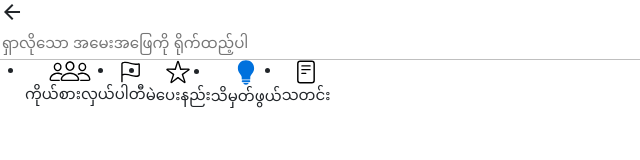
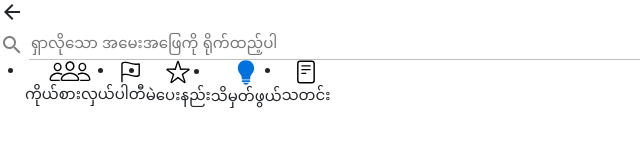
Before and after one commit to PopStackHack/mVoterWeb, a Next.js app: page /faqs/search in a window 1280 px wide. Shown: the top 160 px of the page, without its empty margins (0-640 px from the left). Built offline with nearby package versions, Linux system fonts and the light colour scheme.

Commit message:
fix: style adjustments

```diff
--- a/components/Search/SearchPage.js
+++ b/components/Search/SearchPage.js
@@ -5,6 +5,8 @@ import Layout from '../../components/Layout/Layout';
 import AppHeader from '../../components/Layout/AppHeader/AppHeader';
 import { debounce } from '../../utils/helpers';
 import React, { useCallback, useState, Children } from 'react';
+
+import './SearchPage.scss';
 
 const SearchPage = (props) => {
   const {
@@ -46,10 +48,13 @@ const SearchPage = (props) => {
   return (
     <Layout>
       <AppHeader>
-        <div onClick={() => router.back()}><i className="material-icons">arrow_back</i></div>
-        <input
-          type="text"
-          className="search-input" placeholder={inputPlaceholder} onChange={onChangeSearch} value={searchString} />
+        <i className="material-icons" onClick={() => router.back()}>arrow_back</i>
+        <div className="search-input-group">
+          <i className="material-icons">search</i>
+          <input
+            type="text"
+            className="search-input" placeholder={inputPlaceholder} onChange={onChangeSearch} value={searchString} />
+        </div>
       </AppHeader>
       <section className="container">
         <div className="row">
--- /dev/null
+++ b/components/Search/SearchPage.scss
@@ -0,0 +1,21 @@
+.search-input-group {
+  width: 90%;
+  display: flex;
+  align-items: center;
+  > i {
+    color: rgba($color: #000000, $alpha: 0.5);
+    display: inline-block;
+    margin-right: 5px;
+  }
+}
+
+.search-input {
+  border-top: 0;
+  border-left: 0;
+  border-right: 0;
+  float: right;
+  border-bottom: 1px solid rgba($color: #000000, $alpha: 0.25);
+  outline: 0;
+  width: 100%;
+  padding-bottom: 5px;
+}
--- a/pages/candidates/[candidate].js
+++ b/pages/candidates/[candidate].js
@@ -54,9 +54,7 @@ const Candidates = (props) => {
         <meta property="og:image" content={image} />
       </Head>
       <AppHeader>
-        <div>
-          <i className="material-icons" onClick={() => router.replace('/candidates')}>arrow_back</i>
-        </div>
+        <i className="material-icons" onClick={() => router.replace('/candidates')}>arrow_back</i>
       </AppHeader>
       <section className="Candidate container">
         <div className="row">
--- a/pages/parties/[party].js
+++ b/pages/parties/[party].js
@@ -42,9 +42,7 @@ const Party = (props) => {
         <meta property="og:image" content={sealImage} />
       </Head>
       <AppHeader>
-        <div>
-         <i className="material-icons" onClick={() => router.back()}>arrow_back</i>
-        </div>
+        <i className="material-icons" onClick={() => router.back()}>arrow_back</i>
       </AppHeader>
       <section className="Party container">
         <div className="Party__headInfo row text-center">
--- a/styles/base.scss
+++ b/styles/base.scss
@@ -36,13 +36,3 @@ p {
     color: $primary-color;
   }
 }
-
-.search-input {
-  border-top: 0;
-  border-left: 0;
-  border-right: 0;
-  border-bottom: 1px solid rgba($color: #000000, $alpha: 0.25);
-  outline: 0;
-  width: 100%;
-  padding-bottom: 5px;
-}
```
